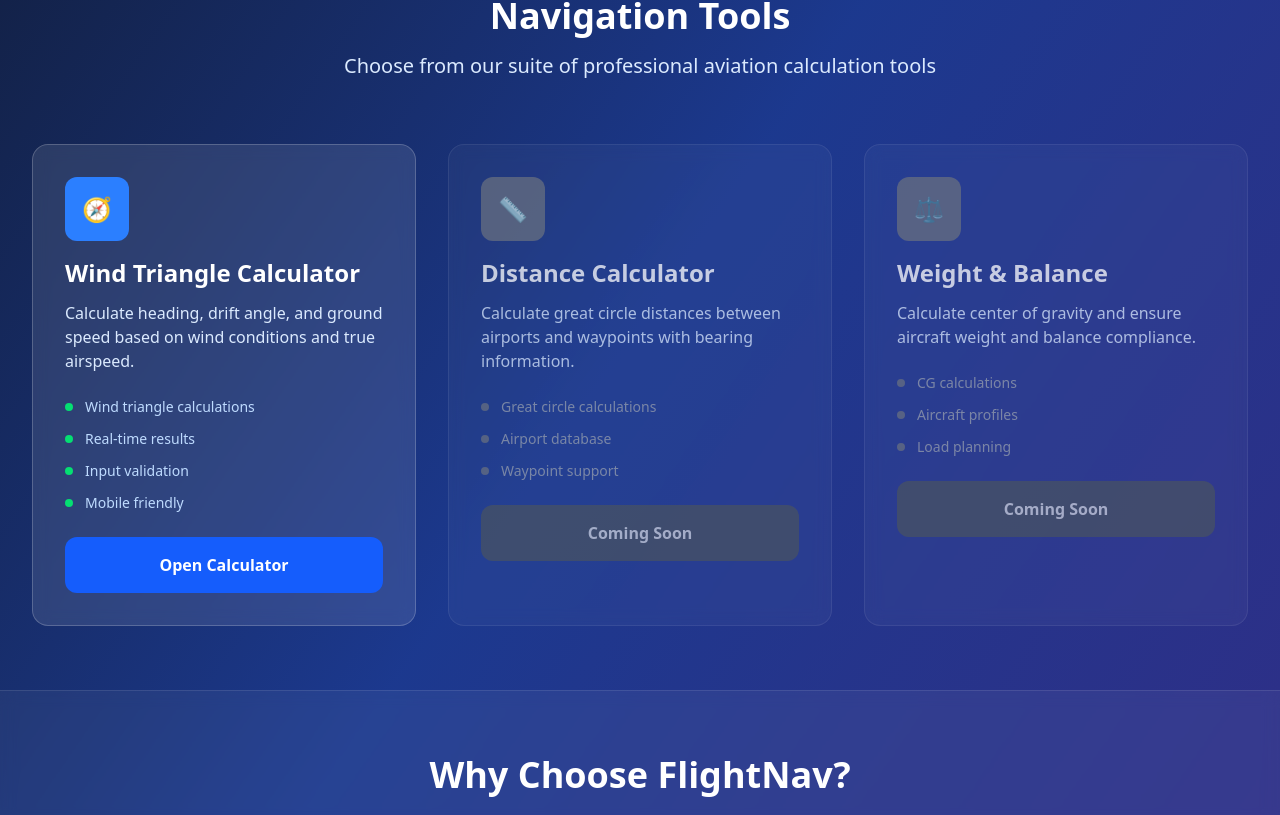
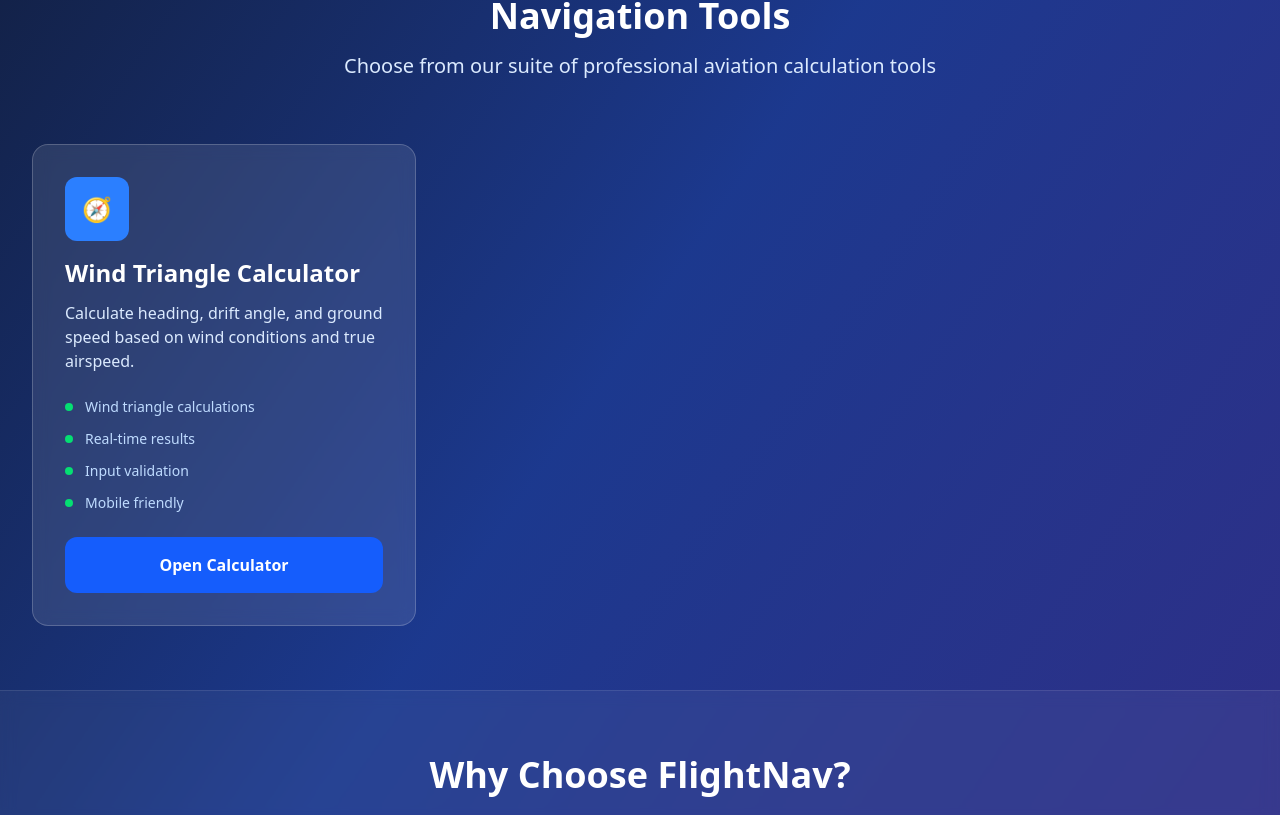
Before and after one commit to andygibsondev/FlightHelper, a Next.js app: page / in a window 1280 px wide. Shown: the part 604-1419 px from the top of the page. Built offline with nearby package versions, Linux system fonts and the light colour scheme.

Commit message:
Update page.tsx and package-lock.json

```diff
--- a/src/app/page.tsx
+++ b/src/app/page.tsx
@@ -97,69 +97,7 @@
             </Link>
           </div>
 
-          {/* Coming Soon: Distance Calculator */}
-          <div className="bg-white/5 backdrop-blur-sm rounded-2xl p-6 sm:p-8 border border-white/10 opacity-75">
-            <div className="mb-6">
-              <div className="w-16 h-16 bg-gray-500 rounded-xl flex items-center justify-center mb-4">
-                <span className="text-2xl">📏</span>
-              </div>
-              <h3 className="text-2xl font-bold text-white mb-3">Distance Calculator</h3>
-              <p className="text-blue-100 mb-6">
-                Calculate great circle distances between airports and waypoints with bearing information.
-              </p>
-            </div>
 
-            <div className="space-y-3 mb-6">
-              <div className="flex items-center text-sm text-gray-400">
-                <span className="w-2 h-2 bg-gray-500 rounded-full mr-3"></span>
-                Great circle calculations
-              </div>
-              <div className="flex items-center text-sm text-gray-400">
-                <span className="w-2 h-2 bg-gray-500 rounded-full mr-3"></span>
-                Airport database
-              </div>
-              <div className="flex items-center text-sm text-gray-400">
-                <span className="w-2 h-2 bg-gray-500 rounded-full mr-3"></span>
-                Waypoint support
-              </div>
-            </div>
-
-            <div className="w-full bg-gray-600 text-gray-300 font-semibold py-4 px-6 rounded-xl text-center cursor-not-allowed">
-              Coming Soon
-            </div>
-          </div>
-
-          {/* Coming Soon: Weight & Balance */}
-          <div className="bg-white/5 backdrop-blur-sm rounded-2xl p-6 sm:p-8 border border-white/10 opacity-75">
-            <div className="mb-6">
-              <div className="w-16 h-16 bg-gray-500 rounded-xl flex items-center justify-center mb-4">
-                <span className="text-2xl">⚖️</span>
-              </div>
-              <h3 className="text-2xl font-bold text-white mb-3">Weight & Balance</h3>
-              <p className="text-blue-100 mb-6">
-                Calculate center of gravity and ensure aircraft weight and balance compliance.
-              </p>
-            </div>
-
-            <div className="space-y-3 mb-6">
-              <div className="flex items-center text-sm text-gray-400">
-                <span className="w-2 h-2 bg-gray-500 rounded-full mr-3"></span>
-                CG calculations
-              </div>
-              <div className="flex items-center text-sm text-gray-400">
-                <span className="w-2 h-2 bg-gray-500 rounded-full mr-3"></span>
-                Aircraft profiles
-              </div>
-              <div className="flex items-center text-sm text-gray-400">
-                <span className="w-2 h-2 bg-gray-500 rounded-full mr-3"></span>
-                Load planning
-              </div>
-            </div>
-
-            <div className="w-full bg-gray-600 text-gray-300 font-semibold py-4 px-6 rounded-xl text-center cursor-not-allowed">
-              Coming Soon
-            </div>
-          </div>
         </div>
       </div>
 
```
Also changed, not shown: 1 other file (tests, documents, lock files or other folders).
